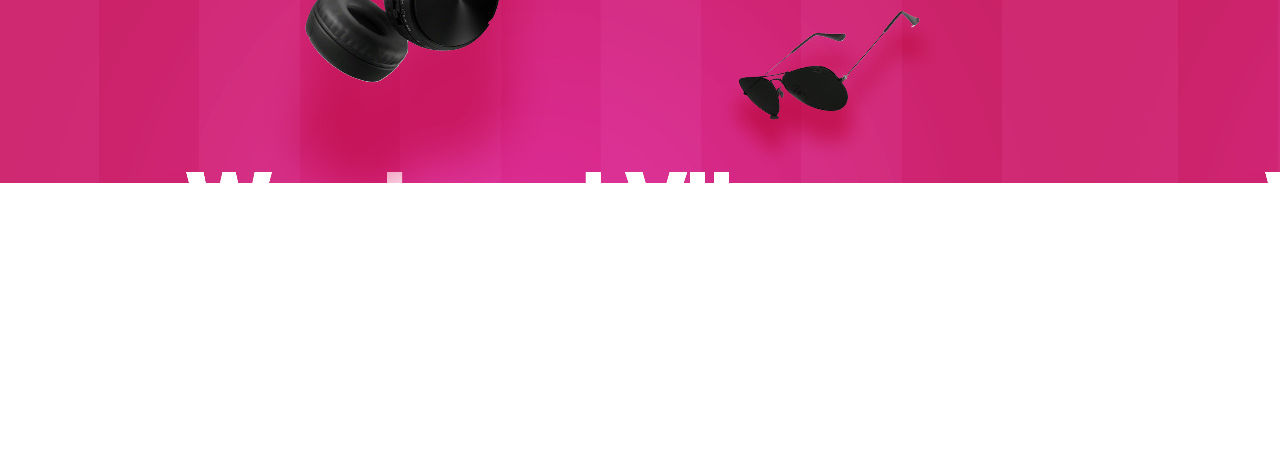
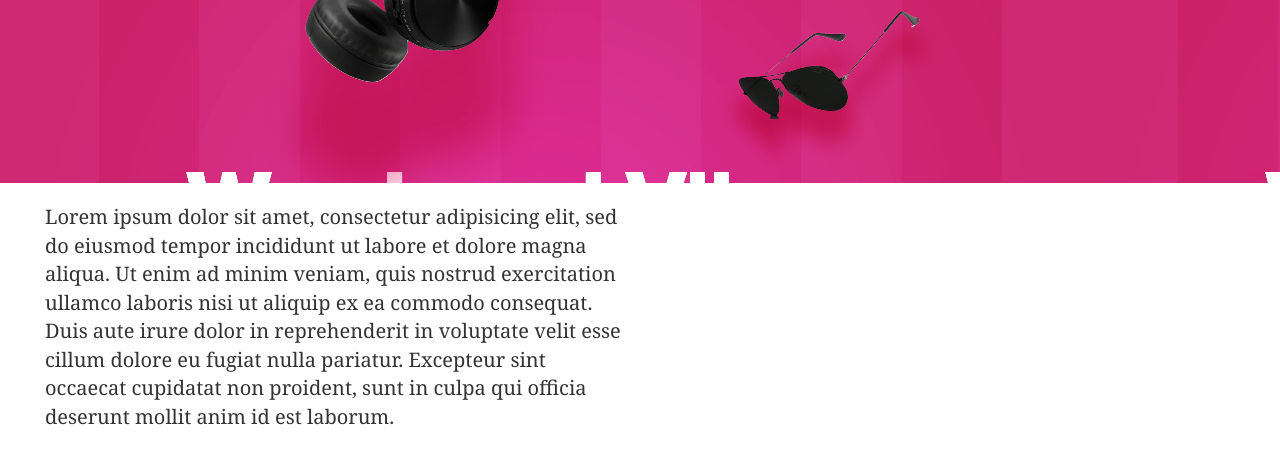
Before and after one commit to siccoo/intervibes, a plain HTML site: page index.html in a window 1280 px wide. Shown: the part 267-730 px from the top of the page. Drawn offline with Linux system fonts and the light colour scheme.

Commit message:
Recent commits to both files

```diff
--- a/assets/css/style.css
+++ b/assets/css/style.css
@@ -53,10 +53,10 @@ a {
 }
 
 /*.header-image {
-	background: url("./assets/images/inter.jpg");
+	background: url("./assets/images/inter.jpg") no-repeat;
 	height: 450px;
-}
-*/
+}*/
+
 
 header {
 	/*background: url('assets/images/inter.jpg');*/
@@ -74,3 +74,8 @@ header p {
 	font-size: 20px;
 	/*text-shadow: 1px 2px 1px #ffffff;*/
 }
+
+.text-latin {
+	font-size: 20px;
+	margin: 20px 0;
+}
--- a/index.html
+++ b/index.html
@@ -27,6 +27,19 @@
 			<p>Hi Folk&apos;s... Crazy Internet || Crazy Jams || Crazy People</p>
 		</div>
 	</header>
+
+	<div class="container-fluid">
+		<div class="col-md-12">
+			<div class="col-md-6 text-latin">
+				Lorem ipsum dolor sit amet, consectetur adipisicing elit, sed do eiusmod
+				tempor incididunt ut labore et dolore magna aliqua. Ut enim ad minim veniam,
+				quis nostrud exercitation ullamco laboris nisi ut aliquip ex ea commodo
+				consequat. Duis aute irure dolor in reprehenderit in voluptate velit esse
+				cillum dolore eu fugiat nulla pariatur. Excepteur sint occaecat cupidatat non
+				proident, sunt in culpa qui officia deserunt mollit anim id est laborum.
+			</div>
+		</div>
+	</div>
 	<script src="assets/js/jquery-2.1.3.min.js"></script>
 	<script src="assets/js/bootstrap.min.js"></script>
 </body>
```
